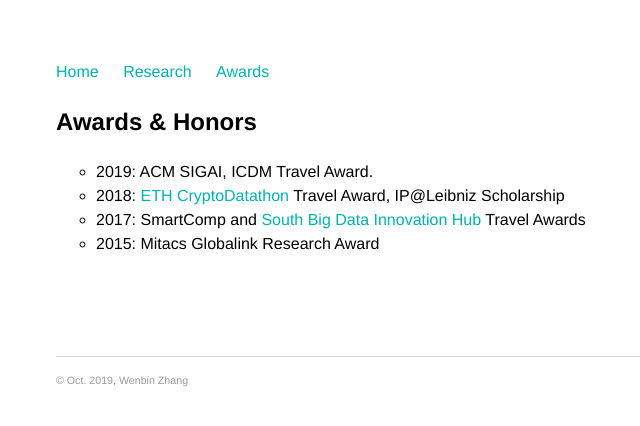
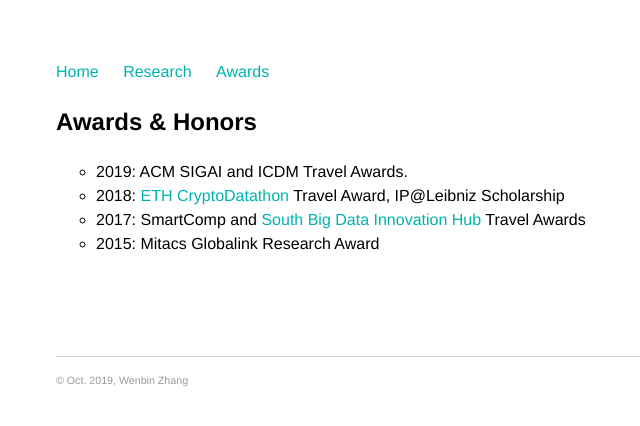
Before and after one commit to vanbanTruong/vanbanTruong.github.io, a Jekyll site: the page built from awards.md, in a window 1280 px wide. Shown: the top 426 px of the page, without its empty margins (136-776 px from the left). Built offline with Jekyll 4.4.1, drawn with Linux system fonts in a browser that asks for light colours.

Commit message:
Update awards.md

```diff
--- a/awards.md
+++ b/awards.md
@@ -5,7 +5,7 @@ title: Awards
 
 ### Awards & Honors
 
-* 2019: ACM SIGAI, ICDM Travel Award.
+* 2019: ACM SIGAI and ICDM Travel Awards.
 * 2018: [ETH CryptoDatathon](https://www.cryptodatathon.com/) Travel Award, IP@Leibniz Scholarship
 * 2017: SmartComp and [South Big Data Innovation Hub](https://southbigdatahub.org/2017/07/26/mobile-health-workshop-sparks-ideas-for-future-research/) Travel Awards
 * 2015: Mitacs Globalink Research Award
```
